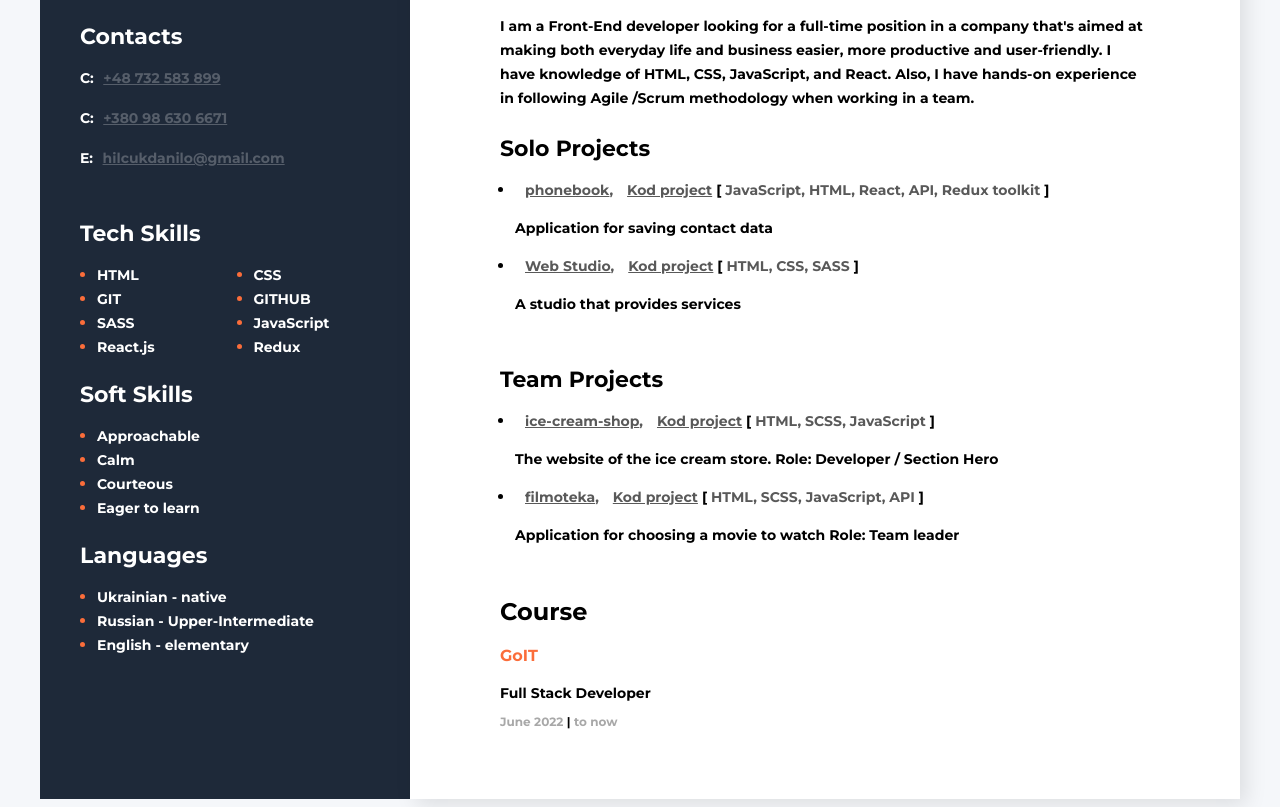
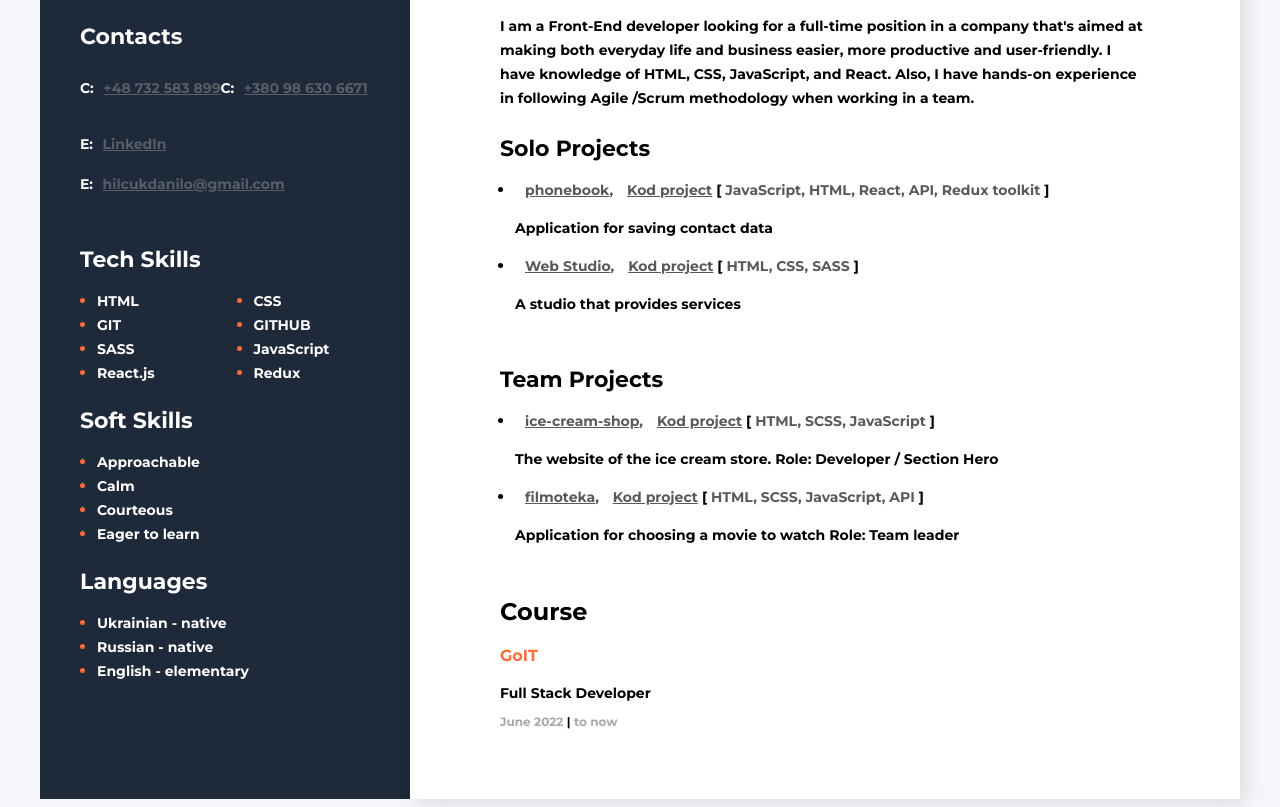
Before and after one commit to KhylchukDanylo/Danylo_Khylchuk, a plain HTML site: page index.html in a window 1280 px wide. Shown: the part 201-1008 px from the top of the page. Drawn offline with Linux system fonts and the light colour scheme.

Commit message:
add new link

```diff
--- a/index.html
+++ b/index.html
@@ -142,7 +142,7 @@
           <h3 class="sinebar-title a">Contacts</h3>
 
           <div class="contacts">
-            <p>
+            <div class="phone-number"><p>
               <span class="contact-C">C:</span>
               <a href="tel:+48732583899" class="contact-link"
                 >+48 732 583 899</a
@@ -152,6 +152,12 @@
               <span class="contact-C">C:</span>
               <a href="tel:+380986306671 " class="contact-link"
                 >+380 98 630 6671</a
+              >
+            </p></div>
+            <p>
+              <span class="contact-C">E:</span>
+              <a href="linkedin.com/in/danylo-khylchuk-a6b976255" class="contact-link"
+                >LinkedIn</a
               >
             </p>
             <p>
@@ -217,7 +223,7 @@
               <span class="tech-skills-text">Ukrainian - native</span>
             </li>
             <li class="tech-skills-item">
-              <span class="tech-skills-text">Russian - Upper-Intermediate</span>
+              <span class="tech-skills-text">Russian - native</span>
             </li>
             <li class="tech-skills-item">
               <span class="tech-skills-text">English - elementary </span>
--- a/styles/styles.css
+++ b/styles/styles.css
@@ -183,8 +183,15 @@ body {
   margin-left: 40px;
 }
 
+.phone-number {
+  display: flex;
+}
 .contacts {
   margin-bottom: 50px;
+}
+
+.contacts:nth-of-type() {
+  margin-right: 15px;
 }
 
 .tech-skills-list {
```
